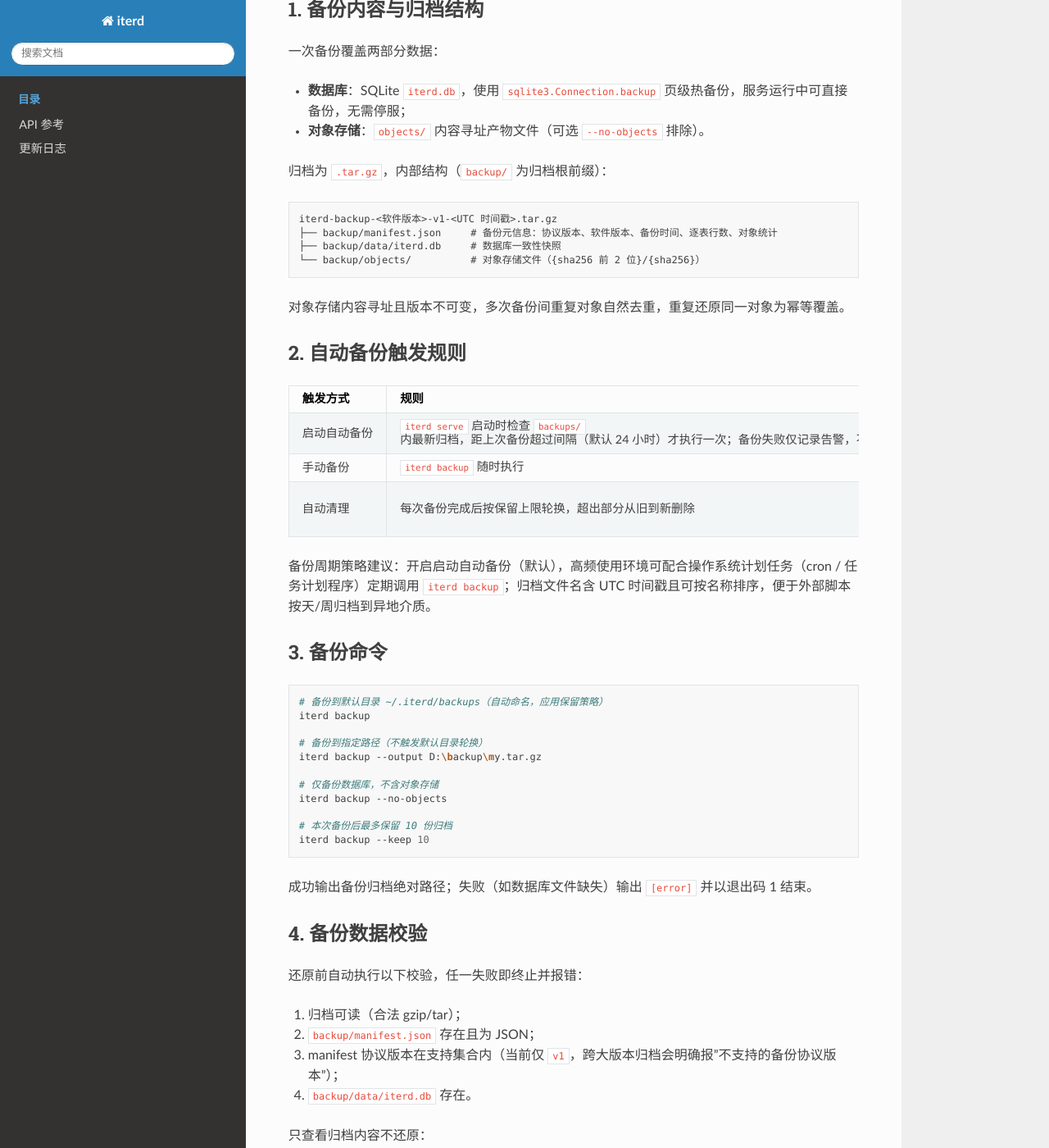
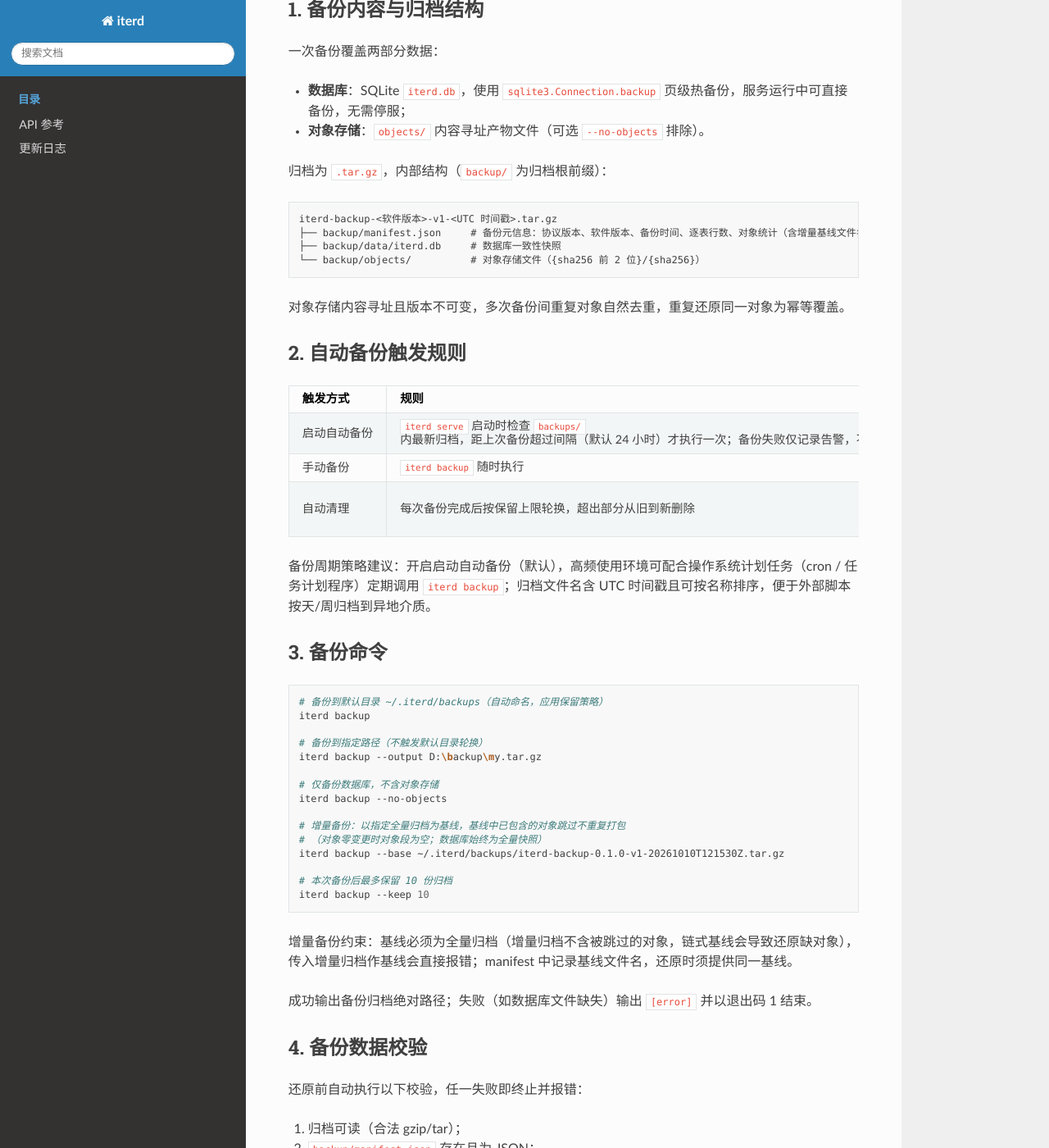
Before and after one commit to gookeryoung/iterd, a Sphinx documentation site: the page built from docs/backup-restore.md, in a window 1280 px wide and 1400 px high, scrolled down 250 px. Shown: the whole window at 82% size. Built offline with Sphinx 7.4.7 and the Read the Docs theme 3.1.0, drawn with Linux system fonts in a browser that asks for light colours; some of the changed text lies outside the part shown.

Commit message:
feat: 单机增强——SQLite WAL 并发优化、增量备份与 E2E 转正
SQLite 连接注入 WAL 与 busy_timeout 缓解多 worker 写锁冲突；trace_graph 边查询 SQL 化限定 walk 可达集合；backup/restore 支持 --base 增量备份（基线须为全量归档，两端拦截链式基线）；新增审批会签与通知触达 E2E 并移除 CI 观察期标记；新增单机部署与运维文档并补充备份手册增量章节

````diff
--- a/docs/backup-restore.md
+++ b/docs/backup-restore.md
@@ -13,7 +13,7 @@
 
 ```
 iterd-backup-<软件版本>-v1-<UTC 时间戳>.tar.gz
-├── backup/manifest.json     # 备份元信息：协议版本、软件版本、备份时间、逐表行数、对象统计
+├── backup/manifest.json     # 备份元信息：协议版本、软件版本、备份时间、逐表行数、对象统计（含增量基线文件名）
 ├── backup/data/iterd.db     # 数据库一致性快照
 └── backup/objects/          # 对象存储文件（{sha256 前 2 位}/{sha256}）
 ```
@@ -42,9 +42,15 @@
 # 仅备份数据库，不含对象存储
 iterd backup --no-objects
 
+# 增量备份：以指定全量归档为基线，基线中已包含的对象跳过不重复打包
+# （对象零变更时对象段为空；数据库始终为全量快照）
+iterd backup --base ~/.iterd/backups/iterd-backup-0.1.0-v1-20261010T121530Z.tar.gz
+
 # 本次备份后最多保留 10 份归档
 iterd backup --keep 10
 ```
+
+增量备份约束：基线必须为全量归档（增量归档不含被跳过的对象，链式基线会导致还原缺对象），传入增量归档作基线会直接报错；manifest 中记录基线文件名，还原时须提供同一基线。
 
 成功输出备份归档绝对路径；失败（如数据库文件缺失）输出 `[error]` 并以退出码 1 结束。
 
@@ -91,7 +97,18 @@
 
 第一遍只还原数据库（`--no-objects`），第二遍完整还原；对象目录按内容哈希覆盖，不会产生重复文件。数据库以最后一次恢复的归档为准。
 
-### 5.3 指定时间点还原
+### 5.3 增量备份归档还原（基线 + 增量）
+
+通过 `--base` 创建的增量归档还原时须同时提供创建时的同一基线全量归档（文件名须与 manifest 记录一致）：
+
+```bash
+iterd restore iterd-backup-0.1.0-v1-20261012T000000Z.tar.gz \
+  --base ~/.iterd/backups/iterd-backup-0.1.0-v1-20261001T121530Z.tar.gz
+```
+
+流程：校验增量归档与基线（基线须为全量归档且文件名匹配）→ 还原数据库（增量归档内即全量快照）→ 先解包基线对象、再叠加增量对象（内容寻址幂等覆盖）→ 行数校验。不提供基线、基线不匹配或基线本身为增量归档时直接报错，不会产生缺对象的还原结果。
+
+### 5.4 指定时间点还原
 
 归档文件名含 UTC 时间戳且可排序，选定目标时间点之前**最近**的一份归档恢复即可：
 
@@ -118,6 +135,9 @@
 | `还原失败: 不支持的备份协议版本` | 归档由更高版本 iterd 生成 | 升级 iterd 后重试；manifest 版本向前不兼容时需按升级说明迁移 |
 | `还原失败: 归档缺少数据库文件` | 归档被人为修改或缺成员 | 换用其他归档 |
 | `还原失败: 还原后行数校验不一致` | 归档在备份后被篡改 | 换用其他归档，不要采信该归档 |
+| `还原失败: 增量备份还原需提供基线归档` | 还原增量归档未传 `--base` | 按报错中 manifest 记录的基线文件名补传 |
+| `还原失败: 基线归档须为全量归档` / `基线归档不匹配` | 基线为增量归档或与 manifest 记录不一致 | 换用创建该增量归档时使用的原始全量归档 |
+| `备份失败: 增量备份基线归档不存在` / `增量备份基线须为全量归档` | `--base` 路径错误或基线本身为增量归档 | 核对路径；改用全量归档作基线 |
 | `默认备份目录不可用` 告警 | `backups/` 不可写（权限/磁盘） | 程序自动降级到系统临时目录并告警；修复权限后用 `--output` 指定目录 |
 | 服务运行中还原后数据未刷新 | 进程内连接池持旧连接 | 重启 `iterd serve` |
 
--- a/frontend/src/pages/PendingApprovalsPage.tsx
+++ b/frontend/src/pages/PendingApprovalsPage.tsx
@@ -15,6 +15,8 @@
 
   return (
     <div
+      data-testid="pending-approval-card"
+      data-workflow={item.workflow_code}
       style={{
         border: '1px solid #d0d7de',
         borderRadius: 6,
````
Also changed, not shown: README.md (+1 -0 lines), docs/deployment.md (added, +81 -0 lines), 7 other files.
